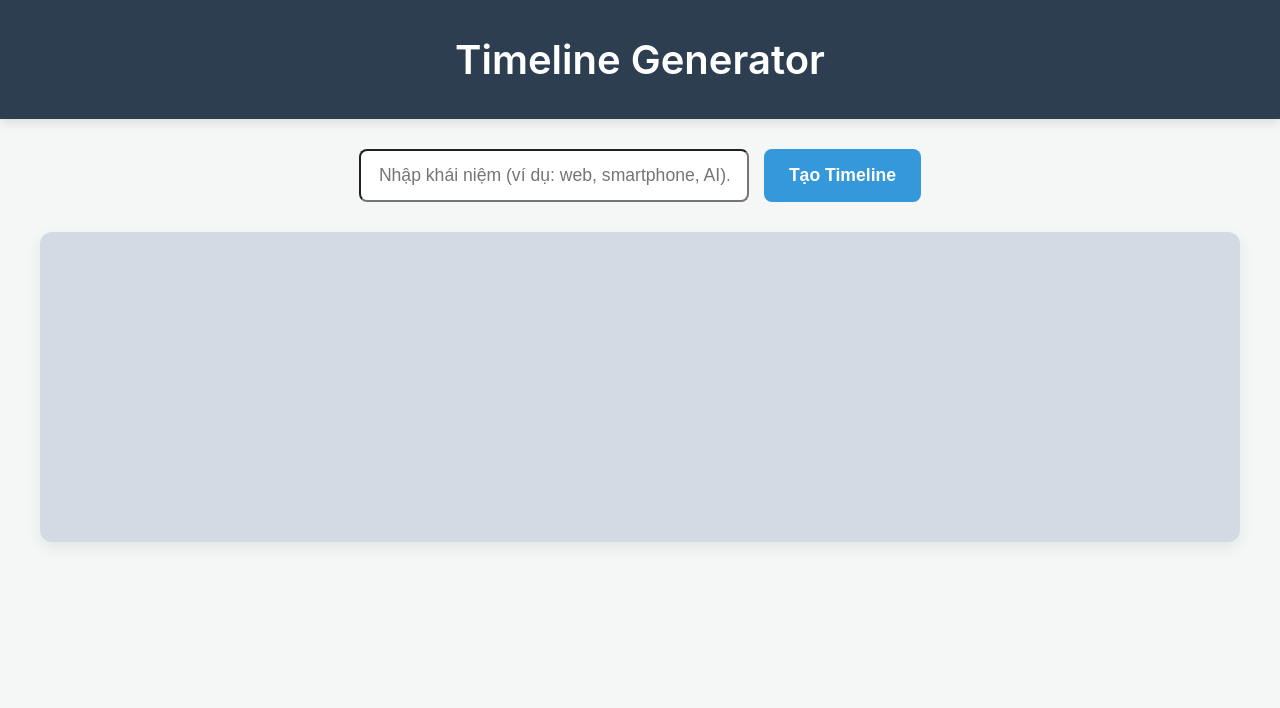
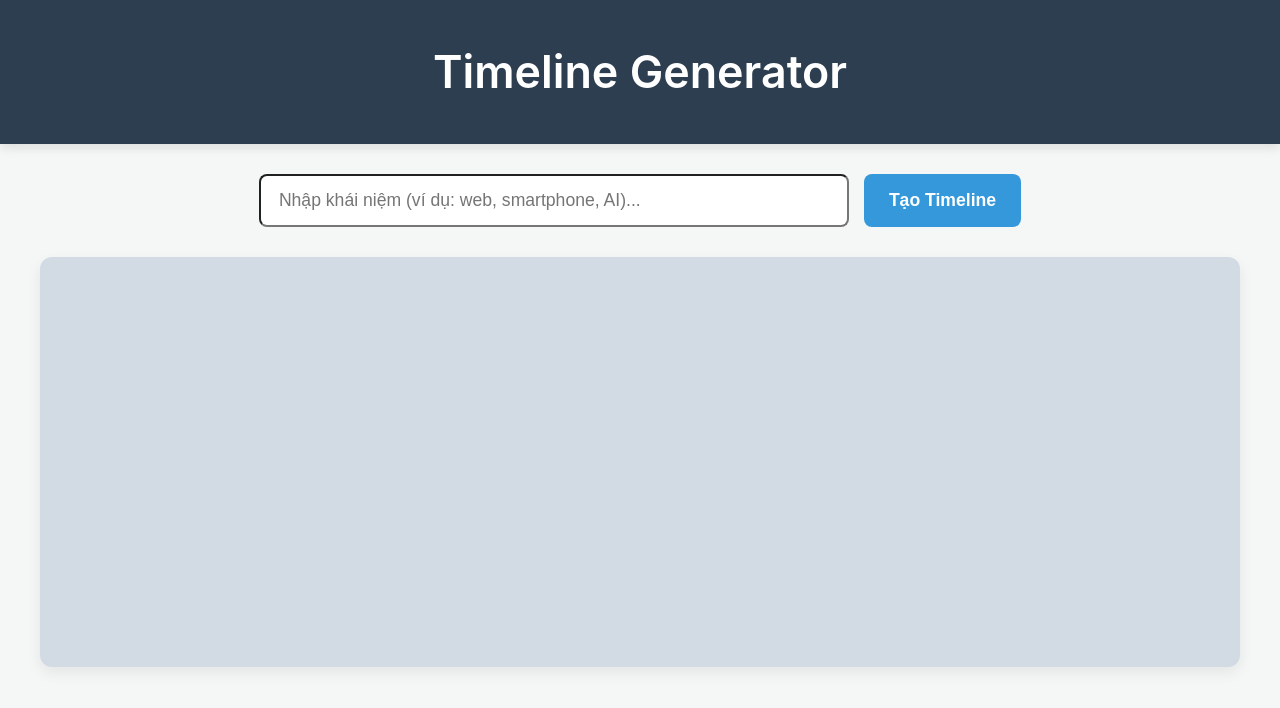
Before and after one commit to Hatsu-Phat/ai-timeline-app, a React (Create React App) app in the folder frontend/: page / in a window 1280 px wide. Shown: the top 708 px of the page. Built offline with nearby package versions, Linux system fonts and the light colour scheme.

Commit message:
Adjust header padding and input width in CSS

```diff
--- a/frontend/src/App.css
+++ b/frontend/src/App.css
@@ -13,14 +13,14 @@ body {
 /* ---- HEADER ---- */
 .App-header {
     background-color: #2c3e50;
-    padding: 35px;
+    padding: 45px;
     color: white;
     box-shadow: 0 4px 10px rgba(0, 0, 0, 0.1);
 }
 
 .App-header h1 {
     margin: 0;
-    font-size: 2.5em;
+    font-size: 2.8em;
     font-weight: 600;
 }
 
@@ -39,7 +39,7 @@ body {
 }
 
 .input-form input[type="text"] {
-    width: 350px;
+    width: 550px;
     padding: 14px 18px;
     font-size: 1.1em;
     border-radius: 8px;
@@ -122,7 +122,7 @@ body {
     overflow-x: auto; /* Cho phép cuộn ngang */
     align-items: center; /* Canh giữa các thẻ và đường kẻ theo chiều dọc */
     padding: 20px 10px; /* Thêm padding để cuộn đẹp hơn */
-    min-height: 220px; /* Chiều cao tối thiểu */
+    min-height: 320px; /* Chiều cao tối thiểu */
 }
 
 /* ---- THẺ GIAI ĐOẠN (MỚI) ---- */
```
